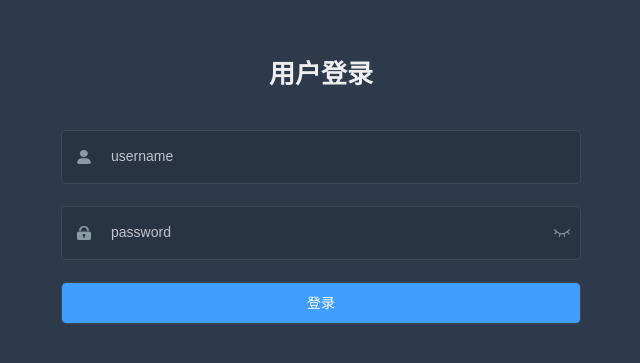
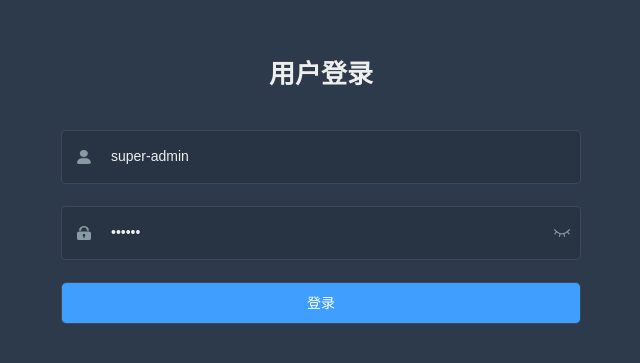
Before and after one commit to BaiWenShan666/VueAdmin, a Vue app in the folder vue-admin/: page /login in a window 1280 px wide. Shown: the part 107-470 px from the top of the page, without its empty margins (319-959 px from the left). Built offline with nearby package versions, Linux system fonts and the light colour scheme.

Commit message:
feat：2-08完善登录表单验证

```diff
--- a/vue-admin/src/views/login/index.vue
+++ b/vue-admin/src/views/login/index.vue
@@ -9,22 +9,30 @@
       <div class="title-container">
         <h3 class="title">用户登录</h3>
       </div>
-      <el-form>
+      <el-form :model="loginForm" :rules="loginRules">
         <!-- username -->
-        <el-form-item>
+        <el-form-item prop="username">
           <!-- svg内置图标展示 -->
           <span class="svg-container">
             <svg-icon icon="user" />
           </span>
-          <el-input placeholder="username" type="text" />
+          <el-input
+            v-model="loginForm.username"
+            placeholder="username"
+            type="text"
+          />
         </el-form-item>
         <!-- password -->
-        <el-form-item>
+        <el-form-item prop="password">
           <!-- svg内置图标展示 -->
           <span class="svg-container">
             <svg-icon icon="password" />
           </span>
-          <el-input placeholder="password" type="password" />
+          <el-input
+            v-model="loginForm.password"
+            placeholder="password"
+            type="password"
+          />
           <!-- svg内置图标展示 -->
           <span class="show-pwd">
             <svg-icon icon="eye" />
@@ -40,13 +48,32 @@
 </template>
 
 <script>
+// 密码框自定义的验证规则
+import { validatePassword } from "./rules";
 // 引入svg外部图标组件
 // import SvgIcon from "../../components/SvgIcon/index.vue";
 export default {
   // 注册svg外部图标组件
   // components: { SvgIcon },
   data() {
-    return {};
+    return {
+      // 保存的是输入的username 和 password
+      loginForm: {
+        // username
+        username: "super-admin",
+        // password
+        password: "123456",
+      },
+      // 定义表单验证规则
+      loginRules: {
+        // 用户名的验证规则
+        username: [
+          { required: true, message: "用户名不能为空", trigger: "blur" },
+        ],
+        // 密码的自定义验证规则
+        password: [{ validator: validatePassword, trigger: "blur" }],
+      },
+    };
   },
   created() {},
   methods: {},
@@ -54,60 +81,6 @@ export default {
 </script>
 
 <style scoped lang="scss">
-/*
-    1、在vue项目中使用element-ui的内置图标
-      <span class="svg-container">
-        <i class="el-icon-phone"></i>
-      </span>
-
-    2、在vue项目中使用阿里巴巴矢量图标库的图标
-
-    3、使用svg图标方案
-      3.1、使用外部svg图标
-        使用在线的地址引入的图标
-      3.2、使用内部svg图标
-        svg图标下载到本地了，在项目中使用本地svg图标
-
-        核心思路：
-          1.1、创建一个svgIcon组件
-          1.2、通过svgIcon组件可以加载外部的svg图标以及项目内的svg图标
-          1.3、封装一个验证方法来判断当前图标是外部图标还是项目内的图标
-            export function isExternal(path) {
-               return /^(https?:|mailto:|tel:)/.test(path);
-            }
-
-          1.4、在svgIocn组件通过isExteranl来接受icon，进行验证
-          1.5、创建外部图标展示方式
-            <div
-              v-if="isExternal"
-              class="svg-external-icon svg-icon"
-             :style="styleExternalIcon"
-             :class="className"></div>
-          1.6、创建内部图标展示方式
-          <svg v-else class="svg-icon" :class="className" aria-hidden="true">
-            <use :xlink:href="iconName" />
-          </svg>
-          1.7、定义svg图标样式
-          .svg-icon {
-                width: 1em;
-                height: 1em;
-                vertical-align: -0.15em;
-                fill: currentColor;
-                overflow: hidden;
-              }
-
-          .svg-external-icon {
-                background-color: currentColor;
-                mask-size: cover !important;
-                display: inline-block;
-              }
-
-      1.8、在src目录下创建icons文件夹，在该文件夹内导入svg的所有图标
-      1.9、在icons目录下创建index.js
-      1.10、加载svg目录下的所有svg图标，并将svgIcon图标注册为全局组件
-      1.11、在vue.config.js里面配置
-*/
-
 // 背景的颜色
 $bg: #2d3a4b;
 // 标题文件的颜色
--- /dev/null
+++ b/vue-admin/src/views/login/rules.js
@@ -0,0 +1,8 @@
+// 密码自定义校验规则
+export const validatePassword = (rule, value, callback) => {
+    if (value.length < 6) {
+        callback(new Error(('密码不能小于6位')))
+    } else {
+        callback()
+    }
+}
--- a/vue-admin/vue.config.js
+++ b/vue-admin/vue.config.js
@@ -4,6 +4,7 @@ function resolve(dir) {
 }
 // https://cli.vuejs.org/zh/guide/webpack.html#%E7%AE%80%E5%8D%95%E7%9A%84%E9%85%8D%E7%BD%AE%E6%96%B9%E5%BC%8F
 module.exports = {
+  // 处理svg图标不显示的问题
   chainWebpack(config) {
     // 设置 svg-sprite-loader
     config.module
```
